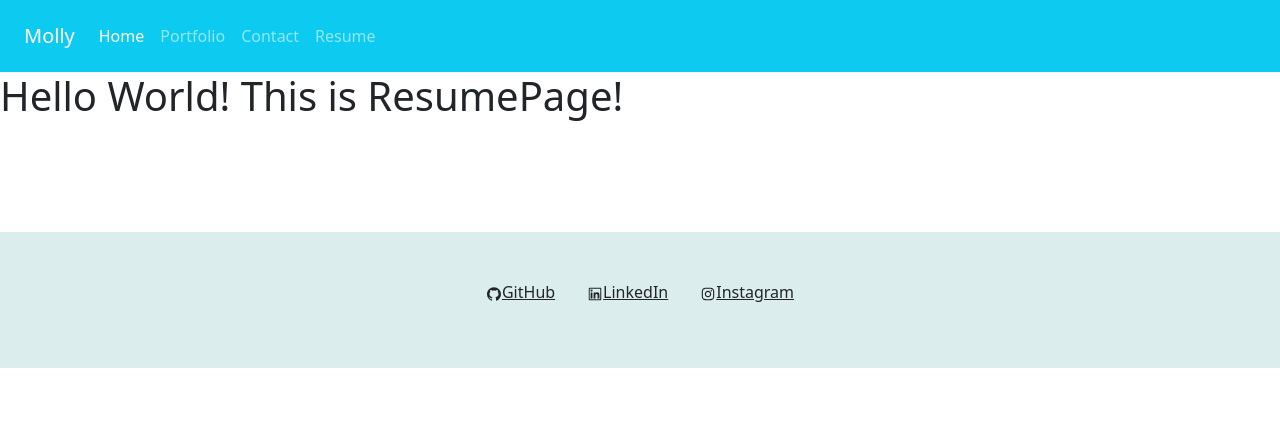
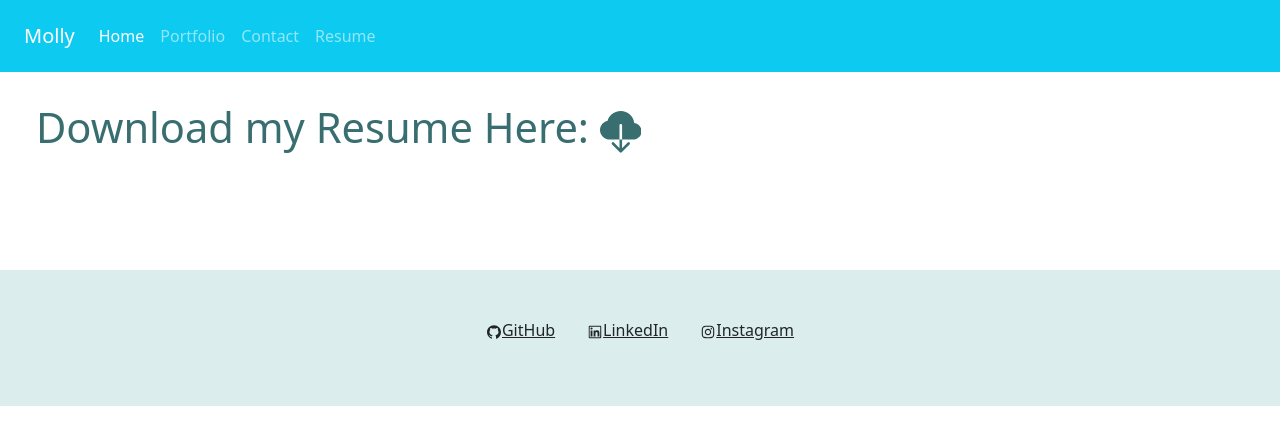
Before and after one commit to mollysal/React-Portfolio, a React (Create React App) app in the folder portfolio/: page / in a window 1280 px wide. Both pictures are taken after a click on the link "Resume". Shown: the top 444 px of the page. Built offline with nearby package versions, Linux system fonts and the light colour scheme.

Commit message:
Resume page working with link

```diff
--- a/portfolio/src/pages/ResumePage.jsx
+++ b/portfolio/src/pages/ResumePage.jsx
@@ -1,7 +1,13 @@
 import React from 'react';
+import '../style/ResumePage.css';
+import { BsFillCloudDownloadFill } from "react-icons/bs";
+
 
 export const ResumePage = () => {
-    return <section>
-        <h1>Hello World! This is ResumePage!</h1>
-    </section>
+    return <div className='row m-4'>
+        <div className="col resumeDownload">
+                <a href='https://drive.google.com/file/d/1mMaGIvWInDrAs59LEdz6SIIoLl7OVBM2/view?usp=share_link' target="_blank" className='linkText' download="SalmonsenResume">Download my Resume Here:  <BsFillCloudDownloadFill /></a>
+
+        </div>
+    </div>
 }
--- /dev/null
+++ b/portfolio/src/style/ResumePage.css
@@ -0,0 +1,8 @@
+.resumeDownload {
+    font-size: 2.6rem;
+
+}
+.linkText {
+    color: rgb(57, 110, 113) !important;
+    text-decoration: none !important;
+}
```
